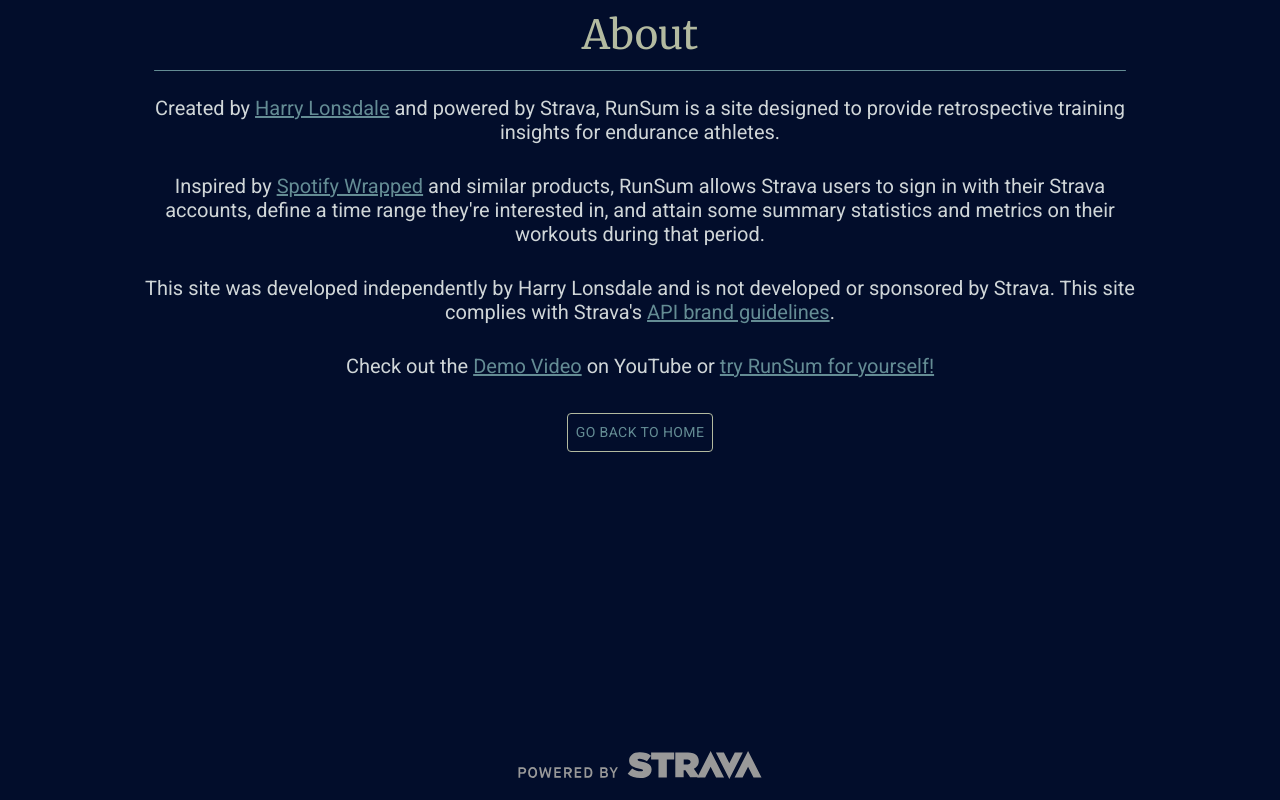
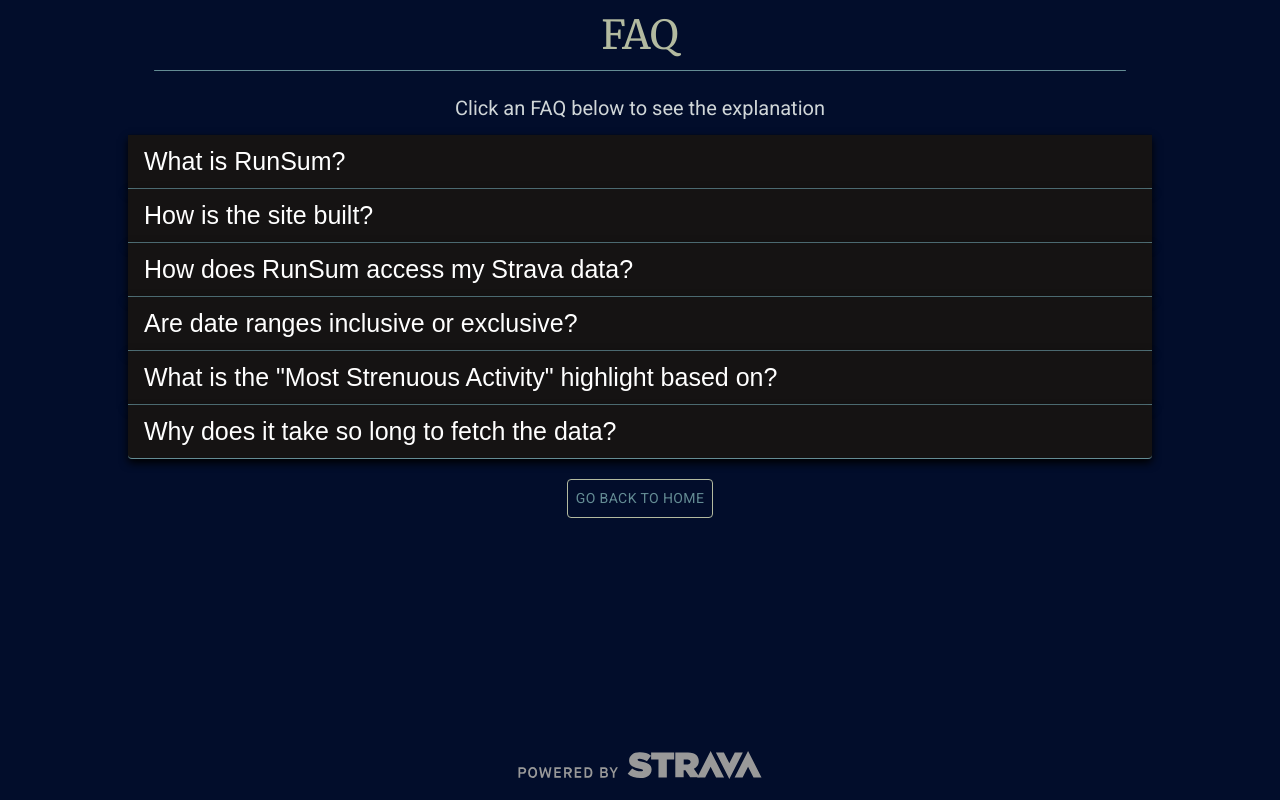
Before and after one commit to harrylons-runsum/runsum-frontend, a React (Create React App) app: page /FAQ in a window 1280 px wide. Built offline with nearby package versions, Linux system fonts and the light colour scheme.

Commit message:
added FAQ and conditional rendering of sport tabs

```diff
--- a/src/pages/FAQ.js
+++ b/src/pages/FAQ.js
@@ -1,32 +1,55 @@
-import Button from '@mui/material/Button';
+import { Button } from '@mui/material';
 import { Link } from 'react-router-dom';
+import OneFAQ from './std/oneFAQ.js';
 
 function FAQ(props) {
     return (
         <div className='about-page'>
             <div className='about-header'>
-                About
+                FAQ
             </div>
             <div className='about-break' />
             <div className='about-description'>
-                Created by <a href='https://harrylons.com' target='_blank' rel='noreferrer'>Harry Lonsdale</a> and powered by Strava,
-                RunSum is a site designed to provide retrospective training insights for endurance athletes.
+                Click an FAQ below to see the explanation
             </div>
-            <div className='about-description'>
-                Inspired by <a href='https://www.spotify.com/us/wrapped/' target='_blank' rel='noreferrer'>Spotify Wrapped</a> and similar
-                products, RunSum allows Strava users to sign in with their Strava accounts, define a time range they're interested in, and
-                attain some summary statistics and metrics on their workouts during that period.
-
-            </div>
-            <div className='about-description'>
-                This site was developed independently by
-                Harry Lonsdale and is not developed or sponsored by Strava. This site complies with Strava's <a
-                    href='https://developers.strava.com/guidelines/' target='_blank' rel='noreferrer'>API brand guidelines</a>.
-            </div>
-            <div className='about-description'>
-                Check out the <a href='https://www.youtube.com' target='_blank' rel='noreferrer'>Demo Video</a> on YouTube
-                or <a href='/'>try RunSum for yourself!</a>
-            </div>
+            <OneFAQ
+                question="What is RunSum?"
+                answer="See the about page: "
+                link="/about"
+            />
+            <OneFAQ
+                question="How is the site built?"
+                answer="RunSum is running on a Raspberry pi in my bedroom, connected to the internet through cloudflare tunnels.
+                The frontend is built in React, and the backend API is written in Python through Flask. Both the frontend and backend
+                are open-source and available on GitHub at "
+                link="https://github.com/harrylons-runsum"
+            />
+            <OneFAQ
+                question="How does RunSum access my Strava data?"
+                answer="Strava supplies an API client for developers to build apps. When you sign in to RunSum with Strava, my site never
+                sees your username or password. Instead, Strava's sign-in portal redirects you back to RunSum with a short-lived access code,
+                which I can exchange for an access token, which RunSum can then use to fetch your activities and run some calculations on them.
+                RunSum never stores your activity data in a persistent form. Check out the detailed documentation on Strava's API at "
+                link="https://developers.strava.com"
+            />
+            <OneFAQ
+                question="Are date ranges inclusive or exclusive?"
+                answer="Data is acquired from the beginning (00:00:00) of the start date to the end (11:59:59) of the end date, so the dates
+                can be considered inclusive."
+            />
+            <OneFAQ
+                question='What is the "Most Strenuous Activity" highlight based on?'
+                answer="This is based on strava's relative effort (FKA Suffer Score), which is assigned to any activity with heart rate data.
+                If your activity does not have heart rate data, it could not be in consideration for the 'most strenuous activity', since it
+                was not given a relative effort value by Strava. You can read more about how relative effort is calculated at "
+                link="https://communityhub.strava.com/t5/strava-insider-journal/using-relative-effort-to-analyze-your-efforts-on-strava/ba-p/7953"
+            />
+            <OneFAQ
+                question='Why does it take so long to fetch the data?'
+                answer="RunSum never stores your data persistently. Hence, data is fetched from Strava's API every time you request a new date range.
+                For very large intervals with many activities, it's understandable that the data transfer and calculations may take a minute or two.
+                As a benchmark, about 33 activities can be processed per second when using RunSum on my MacBook Pro"
+            />
             <Button className='logout' component={Link} to={'/'}>Go back to home</Button>
         </div>
     );
--- a/src/pages/Landing.js
+++ b/src/pages/Landing.js
@@ -185,7 +185,7 @@
                 {loading ? (
                     <div className="spinner-container">
                         <ClipLoader color="#3498db" loading={loading} size={60} />
-                        <p color='#ffffff'>Validating login...</p>
+                        <p style={{color:'#ffffff'}}>Validating login...</p>
                     </div>
                 ) : (
                     <div className='picker-container'>
--- a/src/pages/Results.js
+++ b/src/pages/Results.js
@@ -120,6 +120,9 @@
         if (this.state.redirectToLanding) {
             return <Navigate to="/landing" />;
         }
+        const runs = (data?.run?.stats?.Runs);
+        const rides = (data?.ride?.stats?.Rides);
+        const swims = (data?.swim?.stats?.Swims);
         const startDate = new Date(localStorage.getItem("startDate"));
         const endDate = new Date(localStorage.getItem("endDate"));
         return (
@@ -134,9 +137,9 @@
                         <this.TabsContainer>
                             <this.StyledTabs value={currentTab} onChange={this.handleTabChange} textColor="secondary" centered>
                                 <this.StyledTab label="All Sports" />
-                                <this.StyledTab label="Run" />
-                                <this.StyledTab label="Bike" />
-                                <this.StyledTab label="Swim" />
+                                {runs && <this.StyledTab label="Run" />}
+                                {rides && <this.StyledTab label="Bike" />}
+                                {swims && <this.StyledTab label="Swim" />}
                             </this.StyledTabs>
                         </this.TabsContainer>
                         <Typography color='#c0c8d0' sx={{ mt: 2 }}>From {startDate.toLocaleDateString('en-US', { year: 'numeric', month: 'short', day: 'numeric' })} to {endDate.toLocaleDateString('en-US', { year: 'numeric', month: 'short', day: 'numeric' })}:</Typography>
@@ -146,10 +149,10 @@
                         {currentTab === 1 && (
                             <SportResults data={data['run']} sport='run' />
                         )}
-                        {currentTab === 2 && (
+                        {currentTab === 2  && (
                             <SportResults data={data['ride']} sport='ride' />
                         )}
-                        {currentTab === 3 && (
+                        {currentTab === 3  &&  (
                             <SportResults data={data['swim']} sport='swim' />
                         )}
                         <p style={{ color: '#FFFFFF' }}>Got questions? Check out the <a a style={{ color: '#FC4C02' }} target='_blank' rel='noreferrer' href='/FAQ'>
--- a/src/pages/fcts/functions.js
+++ b/src/pages/fcts/functions.js
@@ -315,7 +315,7 @@
 
     return {
         stats: runningActivities.length === 0 ? {
-            'Activities': 0,
+            'Runs': 0,
             'Miles run': 0,
             'Running Time': '0h 0m',
             'Running Days': 0,
@@ -328,7 +328,7 @@
             'Max Heart Rate': 0,
             'Kudos on your runs': 0
         } : {
-            'Activities': runningActivities.length,
+            'Runs': runningActivities.length,
             'Miles run': calculateTotalDistance(runningActivities),
             'Running Time': calculateTotalTimeSpent(runningActivities),
             'Running Days': calculateActiveDays(runningActivities),
@@ -357,7 +357,7 @@
     const totalDistance = calculateTotalDistance(bikeActivities);
     return {
         stats: bikeActivities.length === 0 ? {
-            'Activities': 0,
+            'Rides': 0,
             'Miles cycled': 0,
             'Cycling Time': '0h 0m',
             'Cycling Days': 0,
@@ -370,7 +370,7 @@
             'Max Heart Rate': 0,
             'Kudos on your rides': 0
         } : {
-            'Activities': bikeActivities.length,
+            'Rides': bikeActivities.length,
             'Miles cycled': totalDistance,
             'Cycling Time': calculateTotalTimeSpent(bikeActivities),
             'Cycling Days': calculateActiveDays(bikeActivities),
--- /dev/null
+++ b/src/pages/std/oneFAQ.js
@@ -0,0 +1,36 @@
+import { Accordion, AccordionSummary, AccordionDetails } from '@mui/material';
+import React, { Component } from 'react';
+class OneFAQ extends Component {
+
+    render() {
+        return (
+            <Accordion sx={{
+                backgroundColor: '#151313', color: 'white', width: '100%',
+                '&:not(:last-child)': {
+                    borderBottom: '1px solid #648c94' // Separating line color
+                },
+                boxShadow: '0px 4px 8px #000'
+            }}>
+                <AccordionSummary
+                    aria-controls="panel1-content"
+                    id="panel1-header"
+                >
+                    <div style={{ fontSize: 25 }}>
+                        {this.props.question}
+                    </div>
+                </AccordionSummary>
+                <AccordionDetails style={{ textAlign: 'left' }}>
+                    <p style={{ fontSize: 18 }}>
+                        {this.props.answer}
+                        {this.props.link &&
+                            (
+                                <a style={{ color: '#648c94' }} href={this.props.link}>{this.props.link}</a>
+                            )
+                        }
+                    </p>
+                </AccordionDetails>
+            </Accordion>
+        )
+    }
+}
+export default OneFAQ
```
